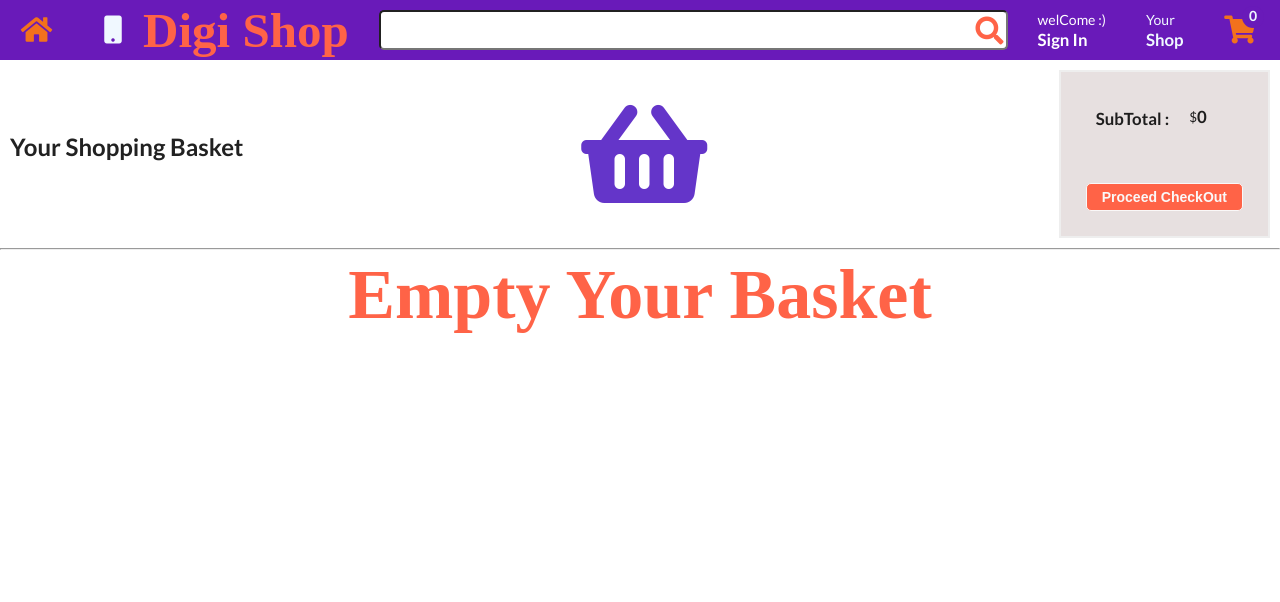
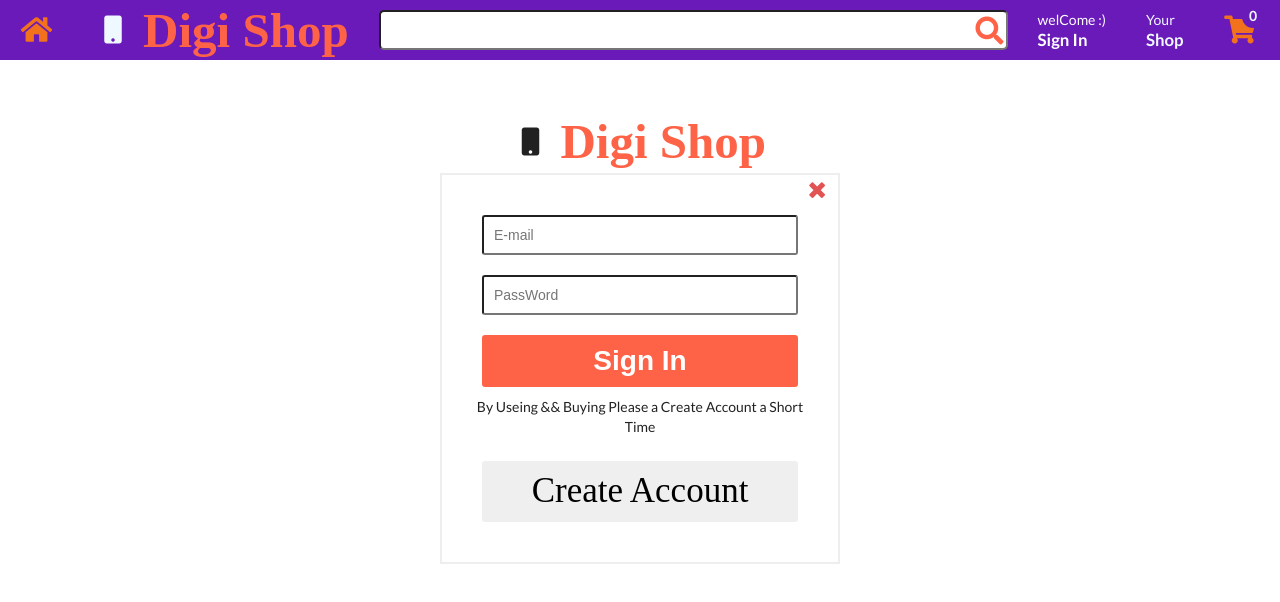
Before and after one commit to ghiyaee/digitall, a React (Create React App) app: page /bk/hr in a window 1280 px wide. Shown: the top 602 px of the page. Built offline with nearby package versions, Linux system fonts and the light colour scheme; a web font is replaced by a local one.

Commit message:
fix login at buying

```diff
--- a/src/App.js
+++ b/src/App.js
@@ -54,14 +54,9 @@ const App = () => {
 
   //this is function add counter basket and new list buying and total price buying
   const addHandel = (item) => {
-    if (user) {
-      setAddBasket(addBasket + 1)
-      setBuy(buy.concat(item))
-      setTotal(total += item.price)
-    } else {
-      return
-    }
-
+ setAddBasket(addBasket + 1)
+ setBuy(buy.concat(item))
+ setTotal(total += item.price)
 
   }
 //this is function desCount basket and remove a list buying and desTotal price buying
@@ -79,7 +74,7 @@ const App = () => {
           <Header item={addBasket} user={user }/>
           <Routes>
              <Route path="/" element={<Home product={product} addItem={addHandel} />}/>
-             <Route path="/bk" element={<Basket total={addBasket} buy={buy} sum={total} desconut={descHandel }/>}>
+            <Route path="/bk" element={<Basket total={addBasket} buy={buy} sum={total} desconut={descHandel} user={user } login={login }/>}>
               <Route path="hr" element={<Header /> }/>
             </Route>
             <Route path="/lo" element={<Login login={login }/> }/>
--- a/src/component/Basket.jsx
+++ b/src/component/Basket.jsx
@@ -2,7 +2,9 @@ import CheckOut from "./CheckOut";
 import "./basket.css"
 import img from "../../src/download.png";
 import SubTotal from "./SubTotal";
-const Basket = ({ buy, sum, desconut }) => {
+import Login from "./Login";
+const Basket = ({ buy, sum, desconut, user,login }) => {
+  if (user) {
     return (
       <>
         <div className="basket__subtotal">
@@ -26,6 +28,10 @@ const Basket = ({ buy, sum, desconut }) => {
         </div>
       </>
     );
+  } else {
+    return <><Login login={ login}/></>
+  }
+
 };
 
 export default Basket;
--- a/src/component/header.css
+++ b/src/component/header.css
@@ -8,6 +8,7 @@
     top: 0;
     z-index: 999;
 }
+
 .header__logo{
     display: flex;
     align-items: center;
--- a/src/component/login.css
+++ b/src/component/login.css
@@ -30,9 +30,9 @@
     margin: 10px;
     border-radius: 3px;
 }
-.login__sing button{
+.login__sign button{
     border: none;
-    cursor: pointer;
+    cursor: pointer ;
 }
 .login__btn__sin{
     background: tomato;
```
Lines whose indentation alone changed are shown as unchanged.
